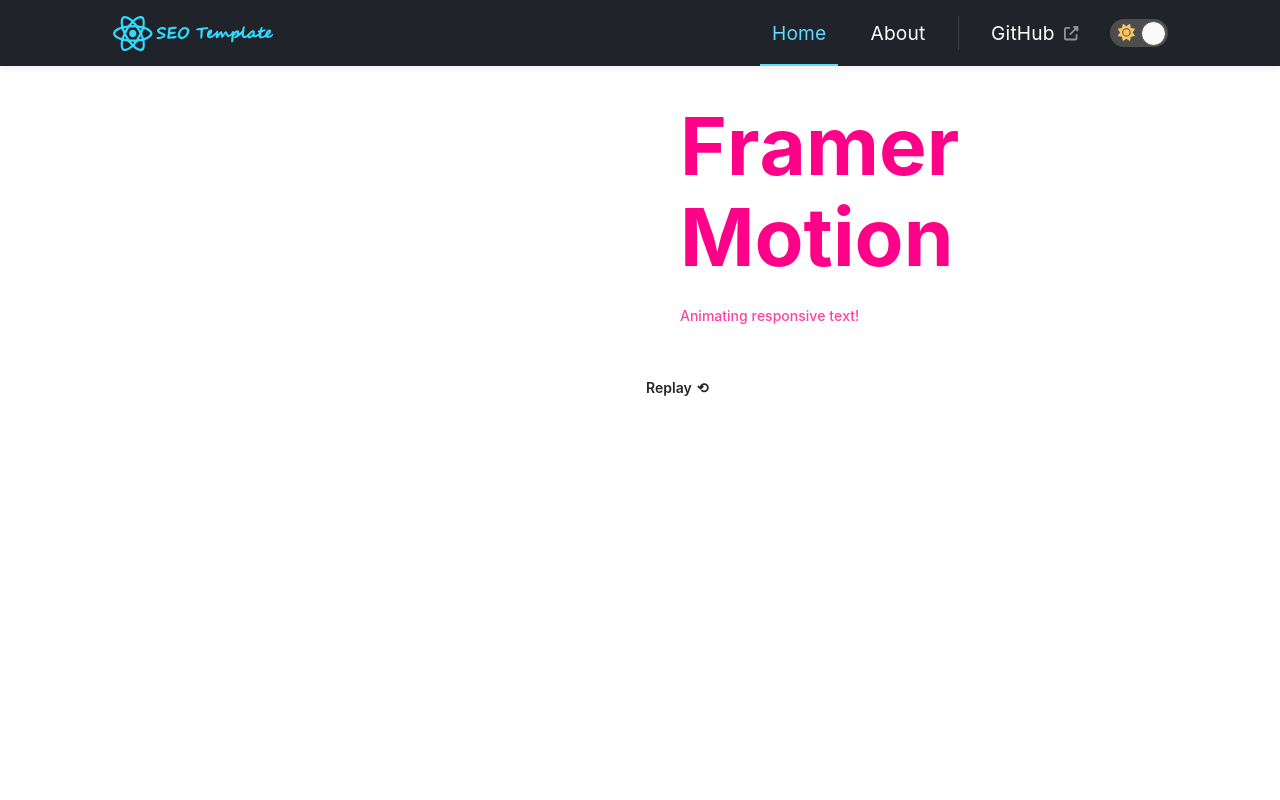
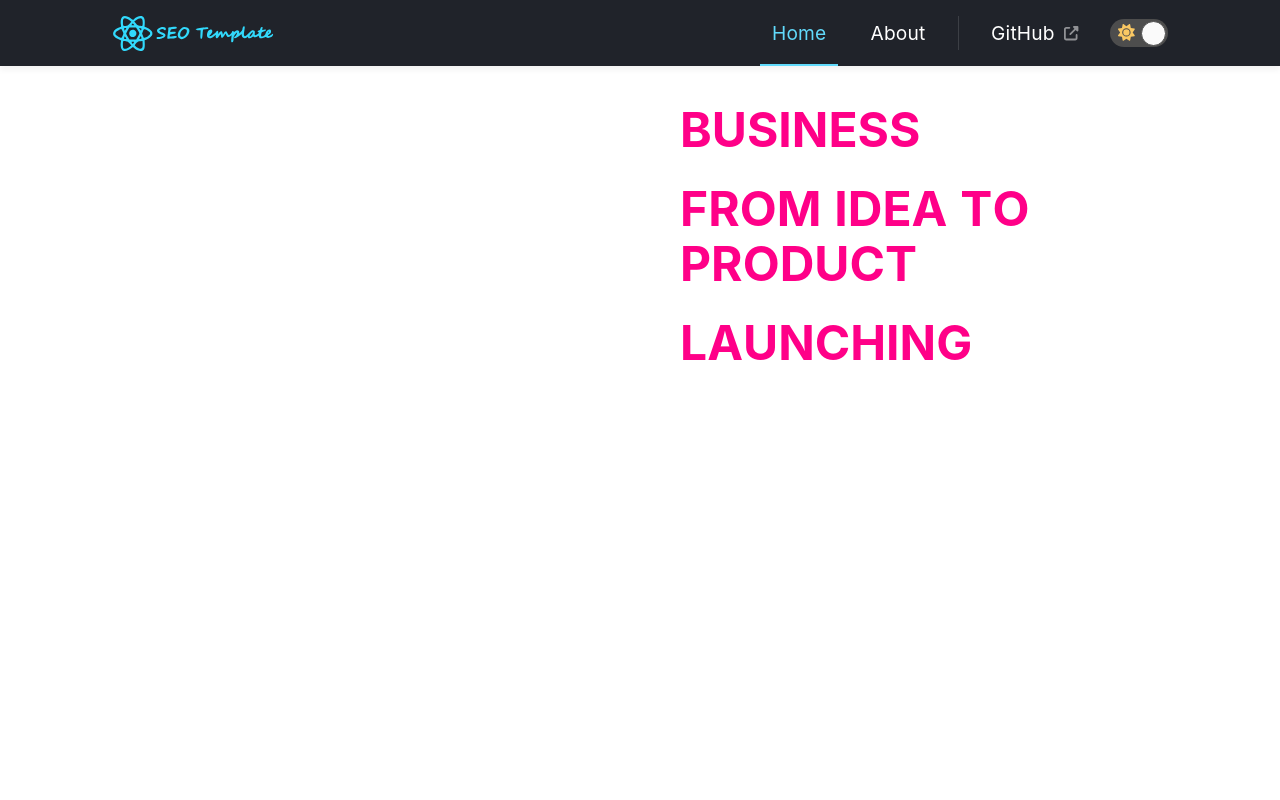
Before and after one commit to thamodaranFlyers/seo-friendly-template, a React (Create React App) app in the folder frontend/: page / in a window 1280 px wide. Shown: the top 800 px of the page. Built offline with nearby package versions, Linux system fonts and the light colour scheme.

Commit message:
Commit for Prettier

```diff
--- a/frontend/src/components/AnimatedText/AnimatedText.scss
+++ b/frontend/src/components/AnimatedText/AnimatedText.scss
@@ -1,20 +1,3 @@
-html,
-body {
-	padding: 0;
-	margin: 0;
-	font-family: -apple-system, BlinkMacSystemFont, Segoe UI, Roboto, Oxygen,
-		Ubuntu, Cantarell, Fira Sans, Droid Sans, Helvetica Neue, sans-serif;
-	background-color: #0a0a0a;
-}
-
-* {
-	box-sizing: border-box;
-}
-
-.App {
-	text-align: center;
-}
-
 .container {
 	max-width: 960px;
 	padding: 40px;
@@ -22,10 +5,10 @@
 }
 
 h1 {
-	font-size: 80px !important;
+	font-size: 3rem !important;
 	font-weight: 700 !important;
-	line-height: 1 !important;
-	margin: 0 0 20px !important;
+	line-height: 1;
+	margin: 0 0 20px;
 }
 
 h2 {
--- a/frontend/src/components/AnimatedText/index.js
+++ b/frontend/src/components/AnimatedText/index.js
@@ -79,7 +79,6 @@
 					</Wrapper>
 				);
 			})}
-			{/* {} */}
 		</Tag>
 	);
 };
--- /dev/null
+++ b/frontend/src/containers/Home/HeroIntro/index.tsx
@@ -0,0 +1,42 @@
+import { Col, Row } from 'antd';
+import { motion } from 'framer-motion';
+import { AnimatedText } from '../../../components';
+
+const HeroIntro = () => {
+	const placeholderText = [
+		{ type: 'heading1', text: 'BUSINESS' },
+		{
+			type: 'heading1',
+			text: 'FROM IDEA TO PRODUCT',
+		},
+		{
+			type: 'heading1',
+			text: 'LAUNCHING',
+		},
+	];
+
+	const container = {
+		visible: {
+			transition: {
+				staggerChildren: 0.025,
+			},
+		},
+	};
+
+	return (
+		<Row>
+			<Col xl={12}></Col>
+			<Col xl={12}>
+				<motion.div initial="hidden" animate="visible" variants={container}>
+					<div className="container">
+						{placeholderText.map((item, index) => {
+							return <AnimatedText {...item} key={index} />;
+						})}
+					</div>
+				</motion.div>
+			</Col>
+		</Row>
+	);
+};
+
+export default HeroIntro;
--- /dev/null
+++ b/frontend/src/containers/Home/HeroIntro/styles.scss
@@ -0,0 +1,2 @@
+.hero_intro {
+}
--- a/frontend/src/containers/Home/index.tsx
+++ b/frontend/src/containers/Home/index.tsx
@@ -1,8 +1,8 @@
-import { useState, type FunctionComponent } from "react";
-import { motion } from "framer-motion";
-import { AnimatedText, MetaInfo } from "../../components";
+import { type FunctionComponent } from "react";
+import { MetaInfo } from "../../components";
 import { getRouteMetaInfo } from "../../config/routes.config";
 import { Col, Row } from "antd";
+import HeroIntro from "./HeroIntro";
 // import Feature from "./Feature";
 // import Package from "./Package";
 // import ReactIcon from "./ReactIcon";
@@ -32,53 +32,11 @@
 // ];
 
 const Home: FunctionComponent = () => {
-	const [replay, setReplay] = useState(true);
-	// Placeholder text data, as if from API
-	const placeholderText = [
-		{ type: "heading1", text: "Framer Motion" },
-		{
-			type: "heading2",
-			text: "Animating responsive text!",
-		},
-	];
-
-	const container = {
-		visible: {
-			transition: {
-				staggerChildren: 0.025,
-			},
-		},
-	};
-
-	// Quick and dirt for the example
-	const handleReplay = () => {
-		setReplay(!replay);
-		setTimeout(() => {
-			setReplay(true);
-		}, 600);
-	};
-
 	return (
-		<Row className="view-wrapper">
+		<Row className="view-wrapper home_container">
 			<MetaInfo {...getRouteMetaInfo("Home")} />
-			<Col xl={12}></Col>
-			<Col xl={12}>
-				<motion.div
-					// className="App"
-					initial="hidden"
-					animate="visible"
-					// animate={replay ? "visible" : "hidden"}
-					variants={container}
-				>
-					<div className="container">
-						{placeholderText.map((item, index) => {
-							return <AnimatedText {...item} key={index} />;
-						})}
-					</div>
-					<button onClick={handleReplay}>
-						Replay <span>⟲</span>
-					</button>
-				</motion.div>
+			<Col xl={24}>
+				<HeroIntro />
 			</Col>
 			{/* <section className="hero is-dark">
       <div className="hero-body">
--- /dev/null
+++ b/frontend/src/containers/Home/style.scss
@@ -0,0 +1,2 @@
+.home_container {
+}
```
Also changed, not shown: frontend/.prettierrc.js (added).
